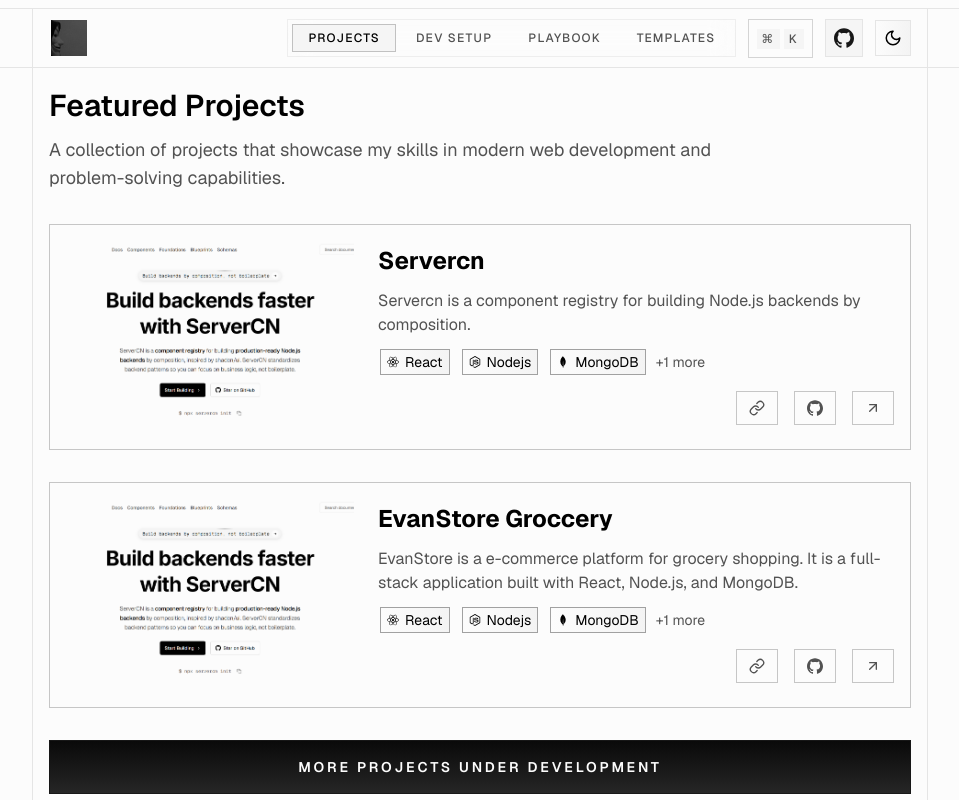
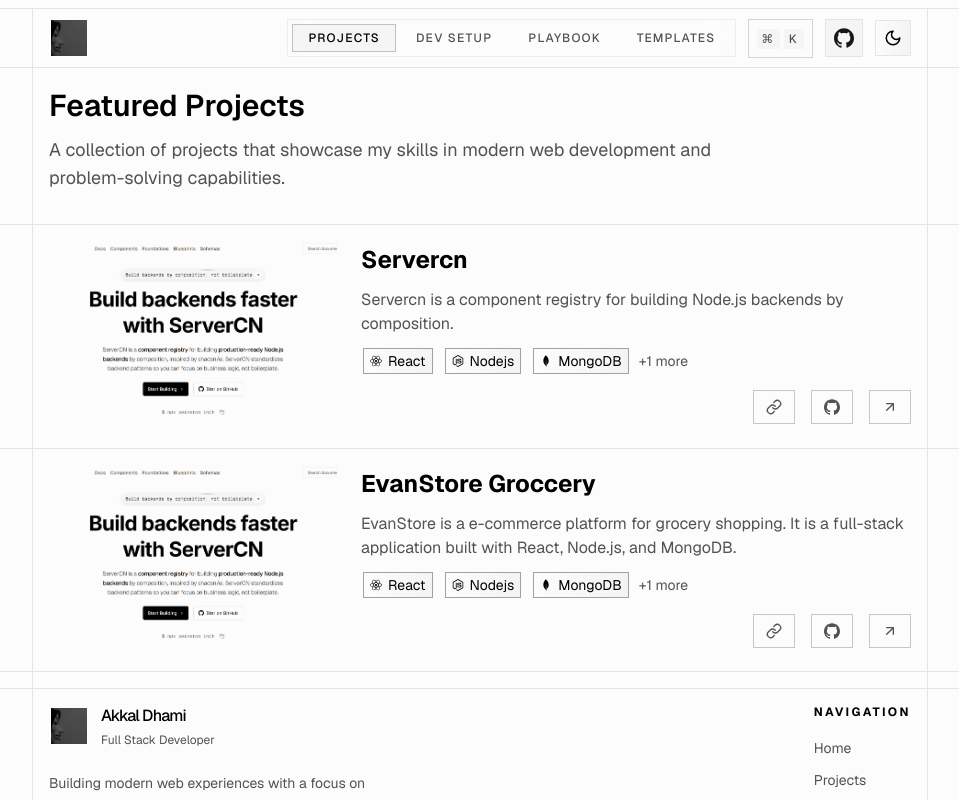
Before and after one commit to AkkalDhami/akkal-portfolio, a Next.js app: page /projects in a window 1280 px wide. Shown: the top 800 px of the page, without its empty margins (160-1119 px from the left). Built offline with nearby package versions, Linux system fonts and the light colour scheme.

Commit message:
feat: Add initial portfolio pages and components for projects and playbook sections.

```diff
--- a/app/(app)/page.tsx
+++ b/app/(app)/page.tsx
@@ -9,7 +9,7 @@ import { StackMarquee } from "@/components/shared/stack-marquee";
 
 export default async function Page() {
   return (
-    <div className="border-edge mx-auto max-w-4xl border-x px-4">
+    <div className="border-edge mx-auto flex max-w-4xl flex-col space-y-2 border-x">
       <HeroSection />
       <ProjectsSection home />
 
--- a/app/(app)/playbook/page.tsx
+++ b/app/(app)/playbook/page.tsx
@@ -9,7 +9,7 @@ export const metadata: Metadata = {
 
 export default function Page() {
   return (
-    <div className="border-edge mx-auto max-w-4xl border-x px-4 pt-16 pb-2">
+    <div className="border-edge mx-auto max-w-4xl border-x pt-16 pb-2">
       <PlaybookSection />
     </div>
   );
--- a/app/(app)/projects/page.tsx
+++ b/app/(app)/projects/page.tsx
@@ -9,7 +9,7 @@ export const metadata: Metadata = {
 
 export default function Page() {
   return (
-    <div className="border-edge mx-auto max-w-4xl border-x px-4 pt-18 pb-4">
+    <div className="border-edge mx-auto max-w-4xl border-x pt-18 pb-4">
       <ProjectsSection details={false} />
     </div>
   );
--- a/components/home/hero-section.tsx
+++ b/components/home/hero-section.tsx
@@ -29,7 +29,9 @@ const fadeUp = {
 
 export function HeroSection() {
   return (
-    <section id="about" className="relative pt-16 pb-6 font-sans font-normal">
+    <section
+      id="about"
+      className="screen-line-after relative px-4 py-5 pt-16 pb-6 font-sans font-normal">
       <div className="mt-4 sm:mt-4">
         <div className="mb-5 flex items-baseline-last gap-2">
           <BlurText
--- a/components/playbook/playbook-card.tsx
+++ b/components/playbook/playbook-card.tsx
@@ -10,7 +10,7 @@ export function PlaybookCard({ data, i }: { data: IPlaybook; i: number }) {
       whileInView={{ opacity: 1, y: 0 }}
       transition={{ delay: i * 0.1 }}
       viewport={{ once: true }}
-      className="group hover:bg-card-hover screen-line-before relative border p-3 duration-300">
+      className="group hover:bg-card-hover screen-line-before relative p-4 duration-300">
       <h2 className="text-muted-primary group-hover:text-foreground mb-2 text-lg font-medium underline-offset-4 group-hover:underline">
         {data.title}
       </h2>
--- a/components/playbook/playbook-section.tsx
+++ b/components/playbook/playbook-section.tsx
@@ -26,13 +26,13 @@ const stagger = {
 
 export function PlaybookSection({ home = false }: { home?: boolean }) {
   return (
-    <Section id="projects" className={cn(home && "screen-line-before")}>
+    <Section id="playbook" className={cn("px-0", home && "screen-line-before")}>
       <motion.div
         initial={{ opacity: 0, y: 40 }}
         whileInView={{ opacity: 1, y: 0 }}
         transition={{ duration: 0.6 }}
         viewport={{ once: true }}
-        className="mb-8">
+        className="mb-8 px-4">
         <Heading>Backend Playbook</Heading>
         <SubHeading className="text-muted-foreground mx-0 max-w-2xl text-lg">
           Notes from building production backend systems with Node.js and
@@ -45,7 +45,7 @@ export function PlaybookSection({ home = false }: { home?: boolean }) {
         initial="initial"
         whileInView="animate"
         viewport={{ once: true }}
-        className="screen-line-after &>*]:border divide-edge grid divide-x sm:grid-cols-2">
+        className="screen-line-after grid divide-x sm:grid-cols-2">
         {(home ? PLAYBOOK_DATA.slice(0, 4) : PLAYBOOK_DATA).map(
           (playbook: IPlaybook, i: number) => (
             <PlaybookCard data={playbook} i={i} key={playbook.slug} />
--- a/components/projects/project-card.tsx
+++ b/components/projects/project-card.tsx
@@ -33,7 +33,7 @@ export function ProjectCard({
 }) {
   if (!details) {
     return (
-      <motion.div className="group relative border border-neutral-500/40 p-4 transition-all">
+      <motion.div className="group screen-line-before relative p-4 transition-all">
         <div className="flex flex-col gap-6 md:flex-row">
           <Link
             href={`/projects/${project.slug}`}
--- a/components/projects/project-section.tsx
+++ b/components/projects/project-section.tsx
@@ -37,13 +37,13 @@ export function ProjectsSection({
   home?: boolean;
 }) {
   return (
-    <Section id="projects" className={cn(home && "screen-line-before")}>
+    <Section id="projects" className={cn("px-0", home && "screen-line-before")}>
       <motion.div
         initial={{ opacity: 0, y: 40 }}
         whileInView={{ opacity: 1, y: 0 }}
         transition={{ duration: 0.6 }}
         viewport={{ once: true }}
-        className="mb-8">
+        className="mb-8 px-4">
         <Heading> Featured Projects</Heading>
         <SubHeading className="text-muted-foreground mx-0 max-w-2xl text-lg">
           A collection of projects that showcase my skills in modern web
@@ -56,24 +56,13 @@ export function ProjectsSection({
         initial="initial"
         whileInView="animate"
         viewport={{ once: true }}
-        className="grid grid-cols-1 gap-8">
+        className="screen-line-after grid grid-cols-1">
         {(home ? PROJECTS.slice(0, 7) : PROJECTS).map(project => (
           <motion.div key={project.slug} variants={fadeInUp} className="group">
             <ProjectCard project={project} details={details} />
           </motion.div>
         ))}
       </motion.div>
-
-      <motion.div
-        initial={{ opacity: 0, y: 40 }}
-        whileInView={{ opacity: 1, y: 0 }}
-        transition={{ duration: 0.6 }}
-        viewport={{ once: true }}
-        className="mt-8">
-        <PrimaryButton className="w-full cursor-default text-xs sm:text-sm">
-          More Projects under Development
-        </PrimaryButton>
-      </motion.div>
     </Section>
   );
 }
--- a/components/ui/section.tsx
+++ b/components/ui/section.tsx
@@ -6,7 +6,7 @@ export function Section({
   ...props
 }: React.ComponentProps<"section">) {
   return (
-    <section {...props} className={cn("py-4", className)}>
+    <section {...props} className={cn("px-4 pt-4", className)}>
       {children}
     </section>
   );
```
